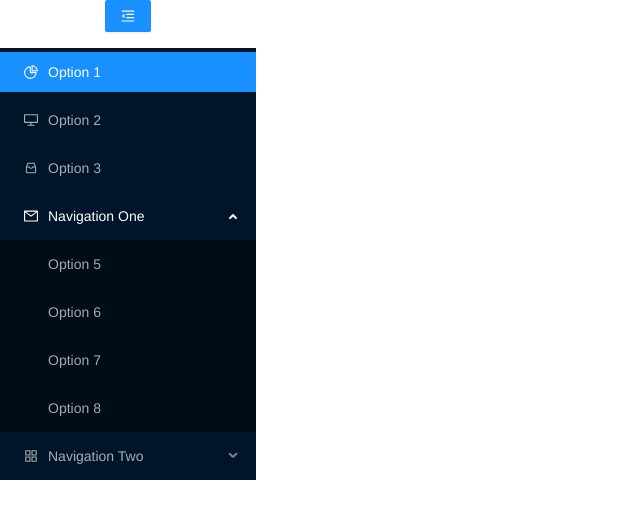
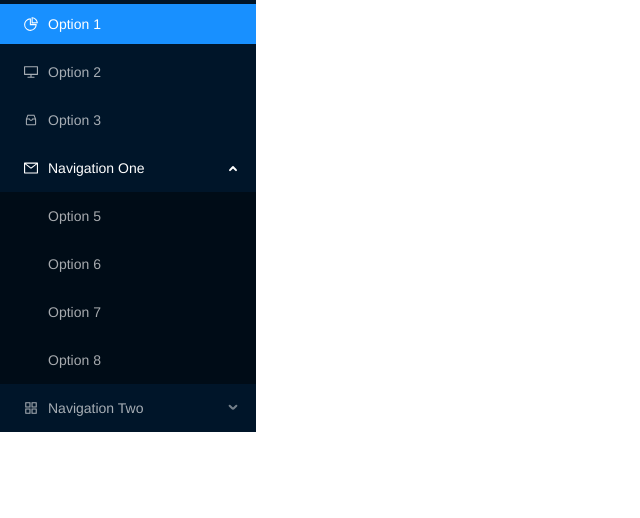
Before and after one commit to shitingbao/library, a Vue app: page / in a window 1280 px wide. Shown: the top 518 px of the page, without its empty margins (0-640 px from the left). Built offline with nearby package versions, Linux system fonts and the light colour scheme.

Commit message:
perf: home menu

```diff
--- a/src/App.vue
+++ b/src/App.vue
@@ -1,9 +1,9 @@
 <script lang="ts" setup>
-import Family from "./components/Family.vue";
+// import Family from "./components/Family.vue";
 </script>
 
 <template>
-  <router-view></router-view>
+  <router-view class="body"></router-view>
 </template>
 
 <style>
@@ -14,4 +14,12 @@ import Family from "./components/Family.vue";
   text-align: center;
   color: #2c3e50;
 }
+
+.body {
+  display: flex;
+  width: 100%;
+  height: 100%;
+  padding: 0px;
+  margin: 0px;
+}
 </style>
--- a/src/home/Home.vue
+++ b/src/home/Home.vue
@@ -1,13 +1,13 @@
 <template>
   <div style="width: 256px">
-    <a-button
+    <!-- <a-button
       type="primary"
       style="margin-bottom: 16px"
       @click="toggleCollapsed"
     >
       <MenuUnfoldOutlined v-if="collapsed" />
       <MenuFoldOutlined v-else />
-    </a-button>
+    </a-button> -->
     <a-menu
       v-model:openKeys="openKeys"
       v-model:selectedKeys="selectedKeys"
```
